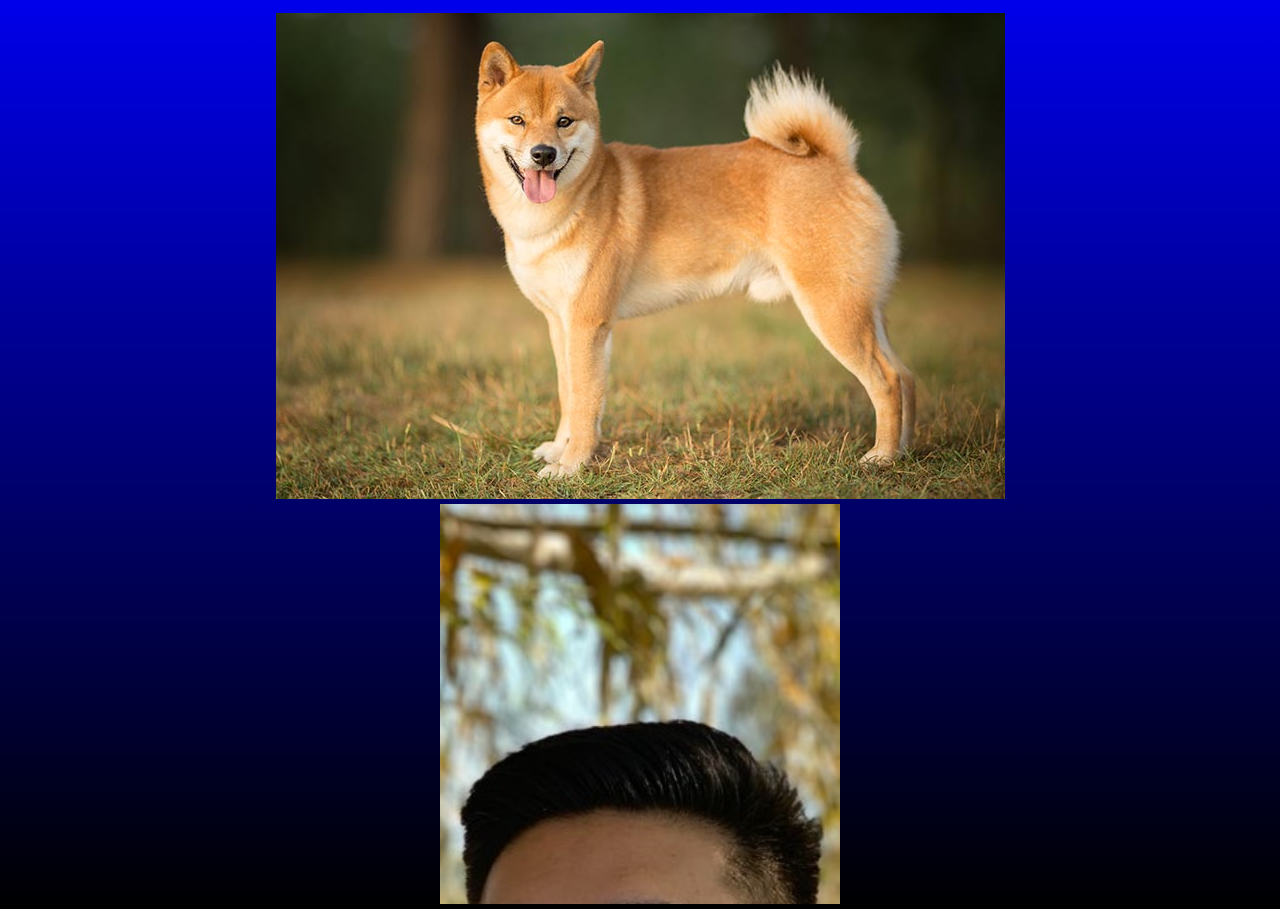
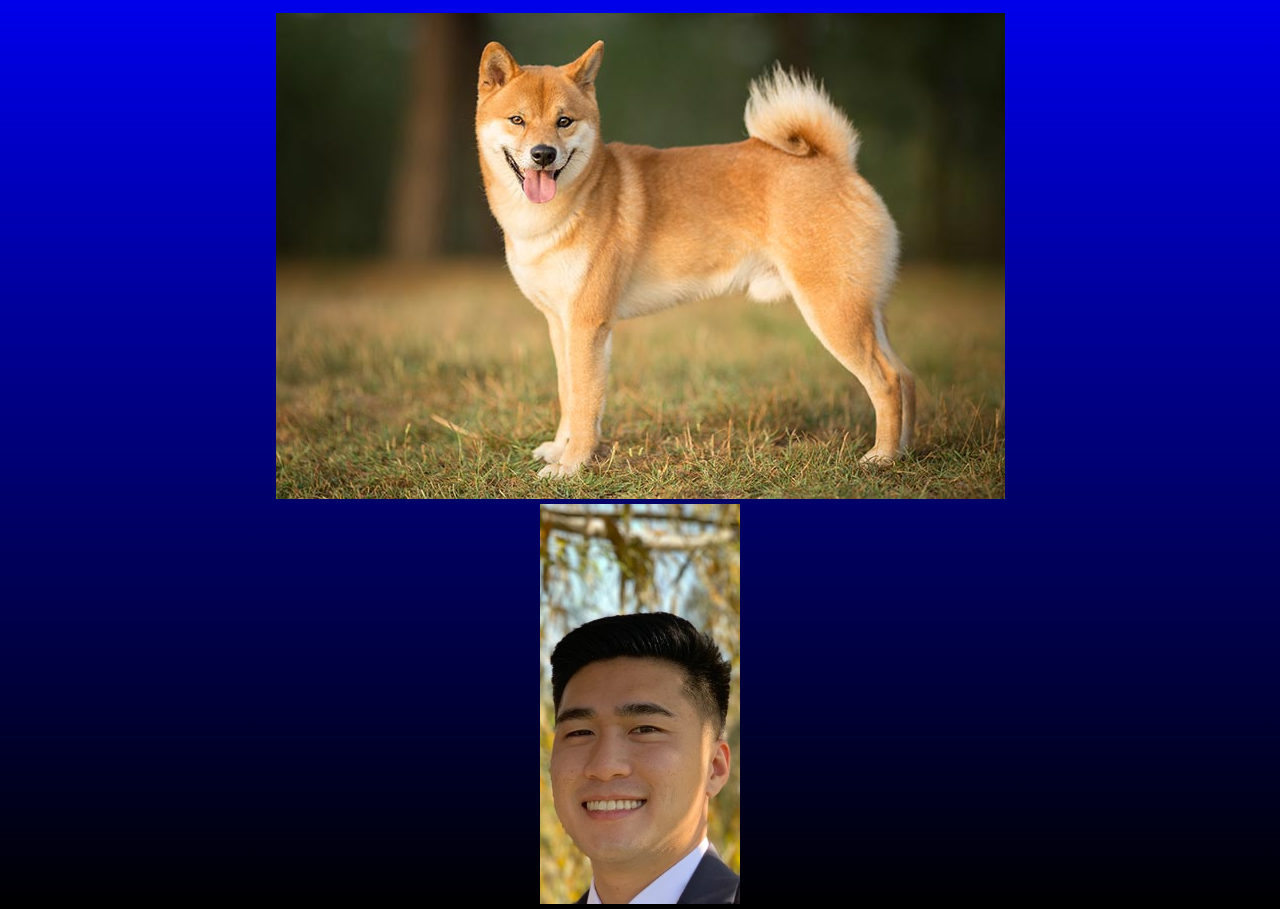
Before and after one commit to RaymondwChen2/js-practice, a plain HTML site: page uni/uni.html in a window 1280 px wide. Shown: the part 79-988 px from the top of the page. Drawn offline with Linux system fonts and the light colour scheme.

Commit message:
finish bday card

```diff
--- a/uni/uni.css
+++ b/uni/uni.css
@@ -5,13 +5,15 @@ body {
 }
 
 .img-pic {
-    width: 400px;
-    height: 400px;
+    width: 200px;
+    height: 50%;
     background-image: url("me.jpg");
+    background-repeat: no-repeat;
+    background-size: cover;
     margin: 5px auto;
-    background-size:cover;
 }
 
 .img-pic:hover {
     background-image: url("bday.gif");
+    width: 400px;
 }
```
